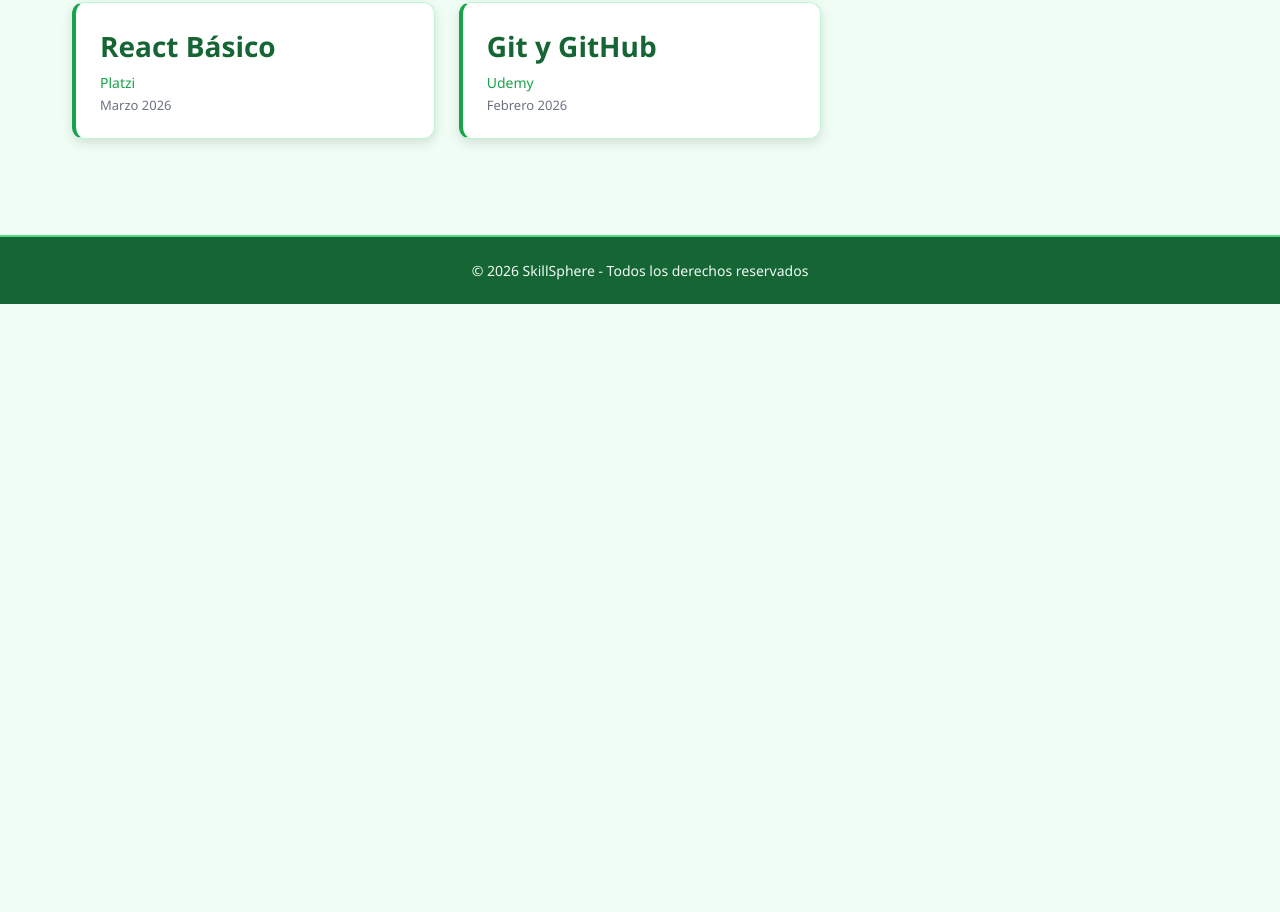
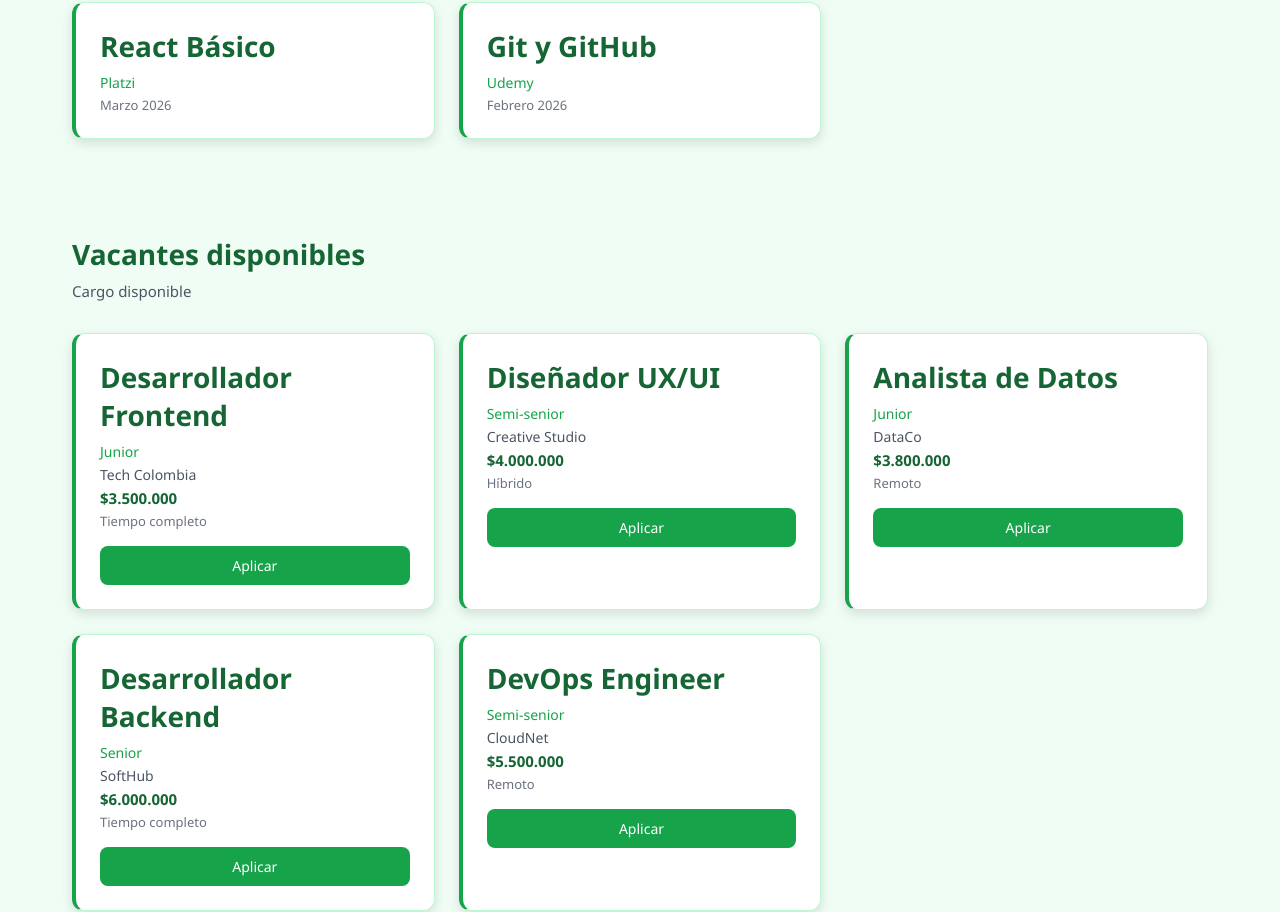
Before and after one commit to C13G0/skillsphere_react, a React (Vite) app in the folder skillsphere/: page / in a window 1280 px wide. Shown: the part 410-1322 px from the top of the page. Before the commit the page ends 800 px from the top, so only its background shows below. Built offline with nearby package versions, Linux system fonts and the light colour scheme.

Commit message:
feat: se agrega vista de vacantes

```diff
--- a/skillsphere/src/App.jsx
+++ b/skillsphere/src/App.jsx
@@ -2,12 +2,14 @@ import Navbar from './components/Navbar'
 import Footer from './components/Footer'
 import Certificados from './views/Certificados'
 import './App.css'
+import Vacantes from './views/Vacantes'
 
 function App() {
   return (
     <div>
       <Navbar />
       <Certificados />
+      <Vacantes />
       <Footer />
     </div>
   )
--- /dev/null
+++ b/skillsphere/src/components/VacanteCard.css
@@ -0,0 +1,60 @@
+.vacante-card {
+  background-color: #ffffff;
+  border: 1px solid #bbf7d0;
+  border-left: 4px solid #16a34a;
+  border-radius: 12px;
+  padding: 24px;
+  transition: transform 0.2s;
+  box-shadow: 0 4px 12px rgba(0,0,0,0.12);
+}
+
+.vacante-card:hover {
+  transform: translateY(-4px);
+}
+
+.vacante-card h2 {
+  color: #166534;
+  font-size: 18px;
+  margin-bottom: 8px;
+}
+
+.vacante-card .cargo {
+  color: #16a34a;
+  font-size: 14px;
+  margin-bottom: 4px;
+}
+
+.vacante-card .empresa {
+  color: #4b5563;
+  font-size: 14px;
+  margin-bottom: 4px;
+}
+
+.vacante-card .salario {
+  color: #166534;
+  font-weight: bold;
+  font-size: 15px;
+  margin-bottom: 4px;
+}
+
+.vacante-card .disponibilidad {
+  color: #6b7280;
+  font-size: 13px;
+  margin-bottom: 16px;
+}
+
+.vacante-card button {
+  background-color: #16a34a;
+  color: white;
+  border: none;
+  padding: 10px 20px;
+  border-radius: 8px;
+  cursor: pointer;
+  font-size: 14px;
+  width: 100%;
+  transition: background-color 0.2s;
+}
+
+.vacante-card button:hover {
+  background-color: #166534;
+}
--- /dev/null
+++ b/skillsphere/src/components/VacanteCard.jsx
@@ -0,0 +1,17 @@
+import './VacanteCard.css'
+
+function VacanteCard(props) {
+  return (
+    <div className="vacante-card">
+      <h2>{props.nombre}</h2>
+      <p className="cargo">{props.cargo}</p>
+      <p className="empresa">{props.empresa}</p>
+      <p className="salario">{props.salario}</p>
+      <p className="disponibilidad">{props.disponibilidad}</p>
+      <button>Aplicar</button>
+
+    </div>
+  )
+}
+
+export default VacanteCard
--- /dev/null
+++ b/skillsphere/src/views/Vacantes.css
@@ -0,0 +1,23 @@
+.vacantes-container {
+  max-width: 1200px;
+  margin: 0 auto;
+  padding: 48px 32px;
+}
+
+.vacantes-container h2 {
+  font-size: 28px;
+  color: #166534;
+  margin-bottom: 8px;
+}
+
+.vacantes-subtitulo {
+  color: #4b5563;
+  margin-bottom: 32px;
+  font-size: 15px;
+}
+
+.vacantes-grid {
+  display: grid;
+  grid-template-columns: repeat(auto-fill, minmax(280px, 1fr));
+  gap: 24px;
+}
--- /dev/null
+++ b/skillsphere/src/views/Vacantes.jsx
@@ -0,0 +1,34 @@
+import { useState } from 'react'
+import VacanteCard from '../components/VacanteCard'
+import './Vacantes.css'
+
+function Vacantes() {
+    const [vacantes, setVacantes] = useState([
+    { id: 1, nombre: "Desarrollador Frontend", cargo: "Junior", empresa: "Tech Colombia", salario: "$3.500.000", disponibilidad: "Tiempo completo" },
+    { id: 2, nombre: "Diseñador UX/UI", cargo: "Semi-senior", empresa: "Creative Studio", salario: "$4.000.000", disponibilidad: "Híbrido" },
+    { id: 3, nombre: "Analista de Datos", cargo: "Junior", empresa: "DataCo", salario: "$3.800.000", disponibilidad: "Remoto" },
+    { id: 4, nombre: "Desarrollador Backend", cargo: "Senior", empresa: "SoftHub", salario: "$6.000.000", disponibilidad: "Tiempo completo" },
+    { id: 5, nombre: "DevOps Engineer", cargo: "Semi-senior", empresa: "CloudNet", salario: "$5.500.000", disponibilidad: "Remoto" },
+])
+
+    return (
+        <div className="vacantes-container">
+            <h2>Vacantes disponibles</h2>
+            <p className="vacantes-subtitulo">Cargo disponible</p>
+            <div className="vacantes-grid">
+                {vacantes.map((vac) => (
+                    <VacanteCard
+                        key={vac.id}
+                        nombre={vac.nombre}
+                        cargo={vac.cargo}
+                        empresa={vac.empresa}
+                        salario={vac.salario}
+                        disponibilidad={vac.disponibilidad}
+                    />
+                ))}
+            </div>
+        </div>
+    )
+}
+
+export default Vacantes
```
